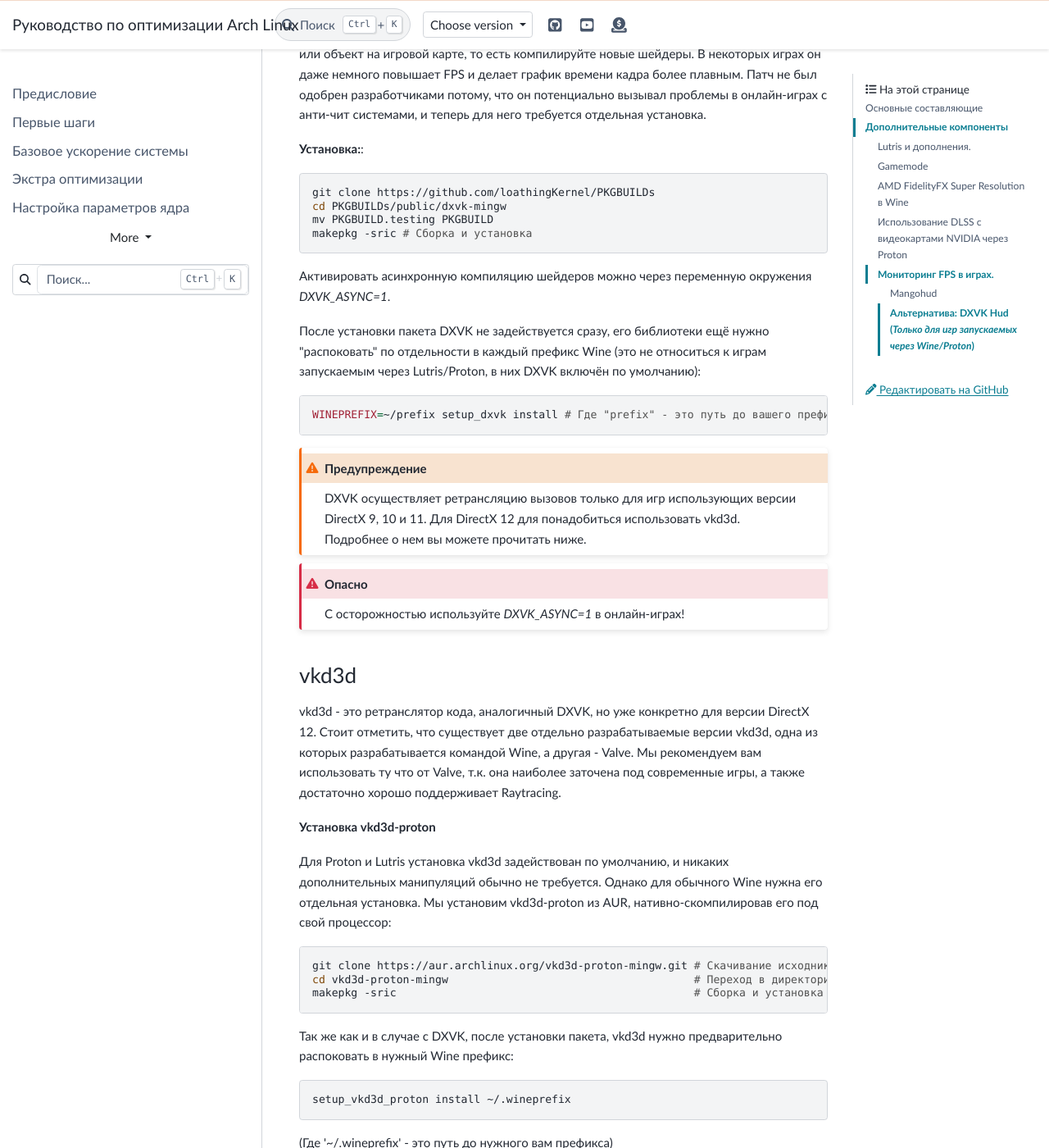
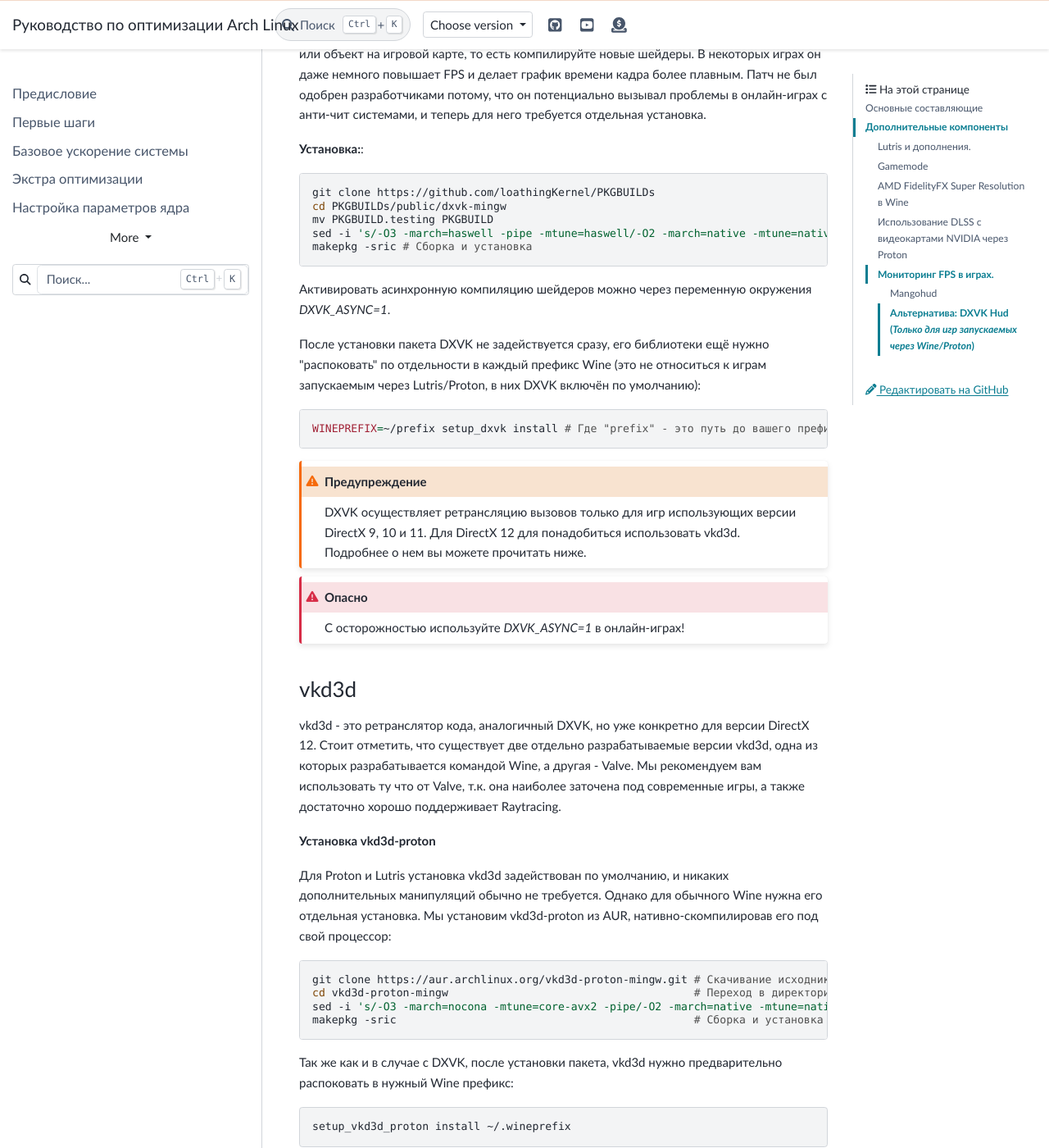
Before and after one commit to ventureoo/ARU, a Sphinx documentation site: the page built from docs/source/linux-gaming.rst, in a window 1280 px wide and 1400 px high, scrolled down 7919 px. Shown: the whole window at 82% size. Built offline with Sphinx 7.4.7 and the PyData theme 0.15.4, drawn with Linux system fonts in a browser that asks for light colours.

Commit message:
linux-gaming: Add native flags for DXVK & vkd3d

```diff
--- a/docs/source/linux-gaming.rst
+++ b/docs/source/linux-gaming.rst
@@ -328,6 +328,7 @@
   git clone https://github.com/loathingKernel/PKGBUILDs
   cd PKGBUILDs/public/dxvk-mingw
   mv PKGBUILD.testing PKGBUILD
+  sed -i 's/-O3 -march=haswell -pipe -mtune=haswell/-O2 -march=native -mtune=native -pipe/g' PKGBUILD # Нативные флаги
   makepkg -sric # Сборка и установка
 
 Активировать асинхронную компиляцию шейдеров можно через переменную окружения *DXVK_ASYNC=1*.
@@ -362,6 +363,7 @@
 
   git clone https://aur.archlinux.org/vkd3d-proton-mingw.git # Скачивание исходников
   cd vkd3d-proton-mingw                                      # Переход в директорию
+  sed -i 's/-O3 -march=nocona -mtune=core-avx2 -pipe/-O2 -march=native -mtune=native -pipe/g' PKGBUILD # Нативные флаги
   makepkg -sric                                              # Сборка и установка
 
 Так же как и в случае с DXVK, после установки пакета, vkd3d нужно предварительно распоковать в нужный Wine префикс::
```
